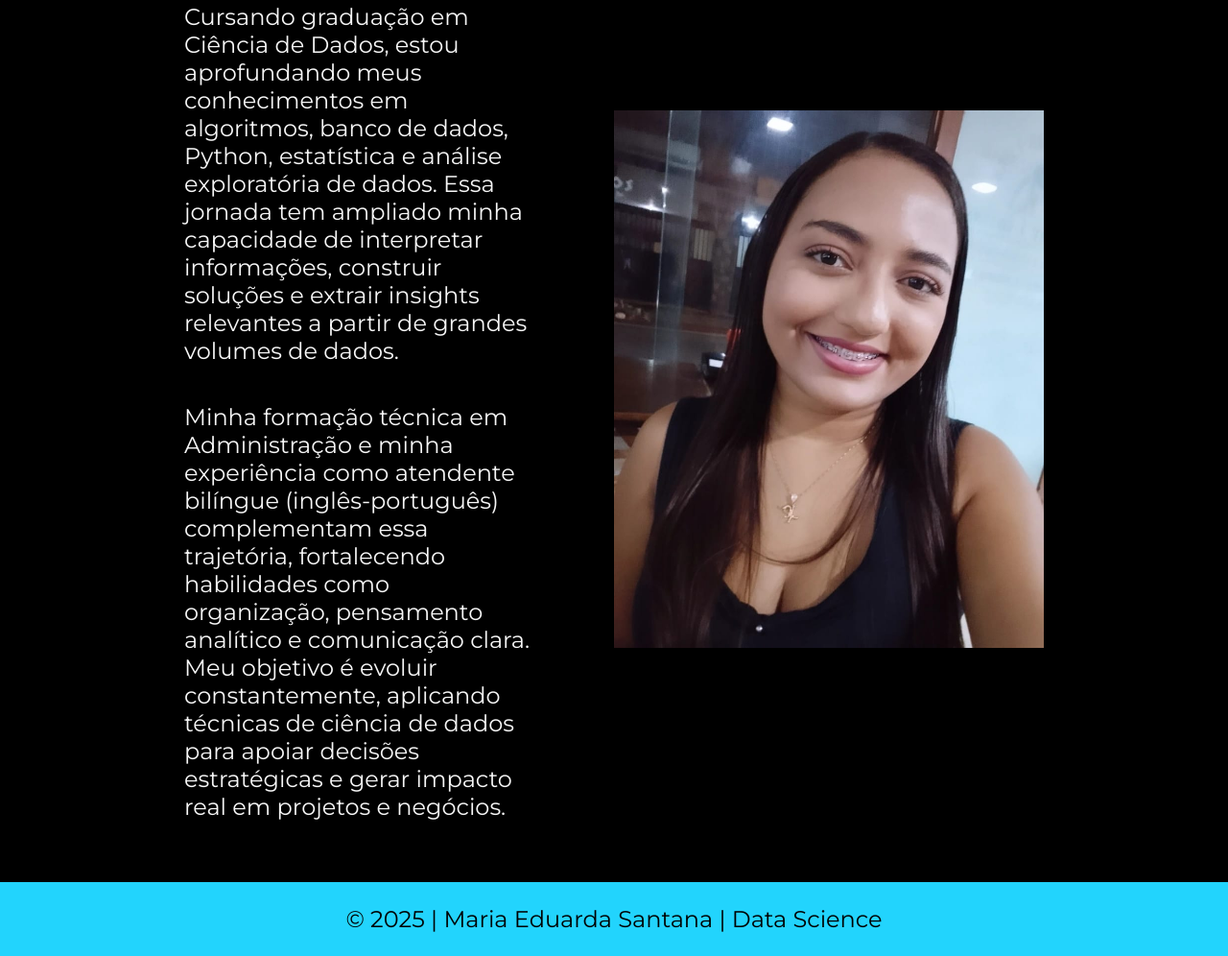
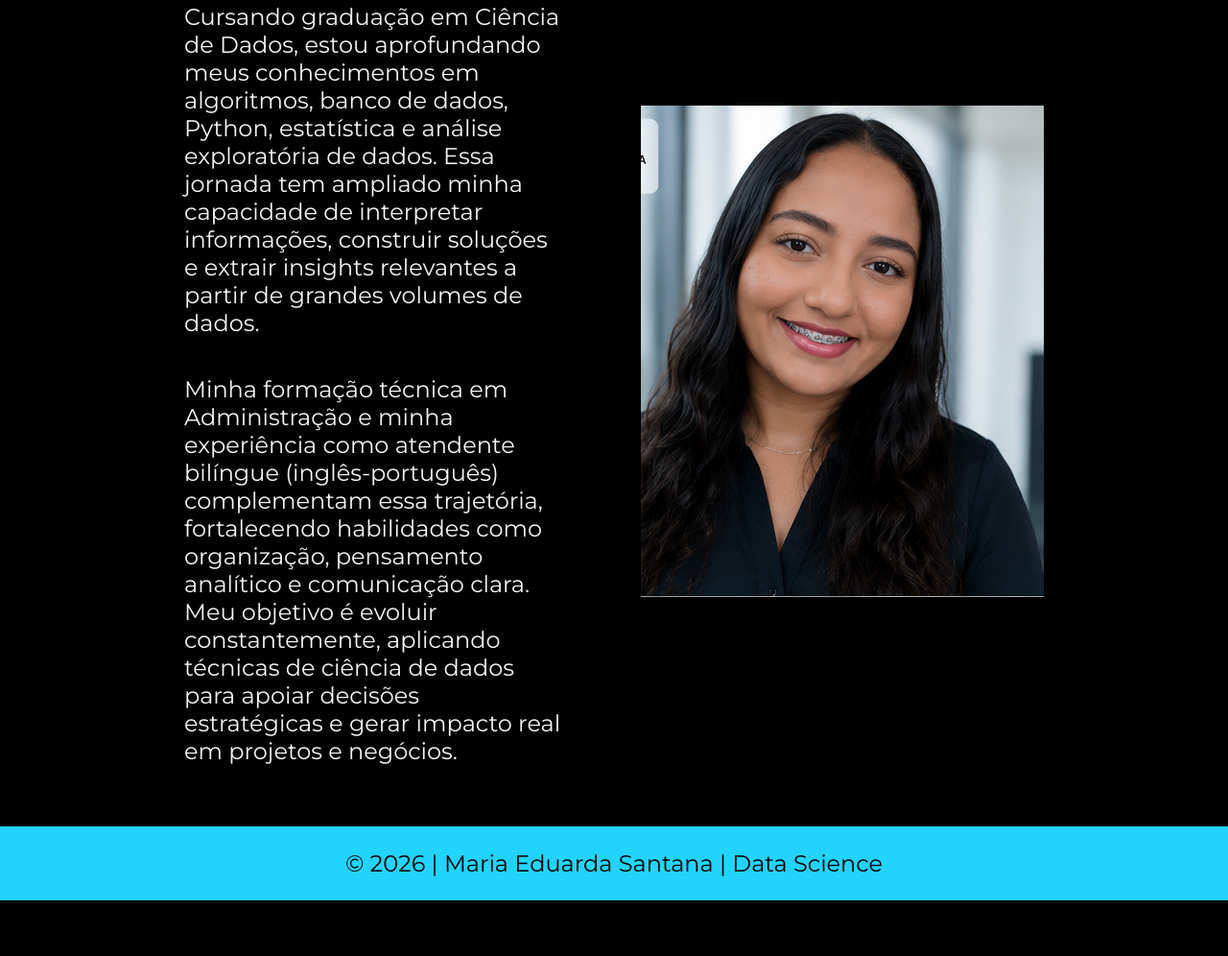
Before and after one commit to me-santana/portfolio, a plain HTML site: page about.html in a window 1280 px wide. Shown: the part 183-1179 px from the top of the page at 96% size. After the commit the page ends 1121 px from the top, so only its background shows below. Drawn offline with Linux system fonts and the light colour scheme.

Commit message:
Update about.html

```diff
--- a/about.html
+++ b/about.html
@@ -22,12 +22,12 @@
 
         <p class="apresentacao__texto">Minha formação técnica em Administração e minha experiência como atendente bilíngue (inglês-português) complementam essa trajetória, fortalecendo habilidades como organização, pensamento analítico e comunicação clara. Meu objetivo é evoluir constantemente, aplicando técnicas de ciência de dados para apoiar decisões estratégicas e gerar impacto real em projetos e negócios.</p>
     </section>
-    <img class="apresentacao__photo" src="photo-linkedin.jpg" alt="Foto de Maria Eduarda">
+    <img class="apresentacao__photo" src="maria_clean_opcao3.png" alt="Foto de Maria Eduarda">
   </main>
 
   <footer class="rodape">
 
-        <p>© 2025 | Maria Eduarda Santana | Data Science</p>
+        <p>© 2026 | Maria Eduarda Santana | Data Science</p>
 
     </footer>
 </body>
```
